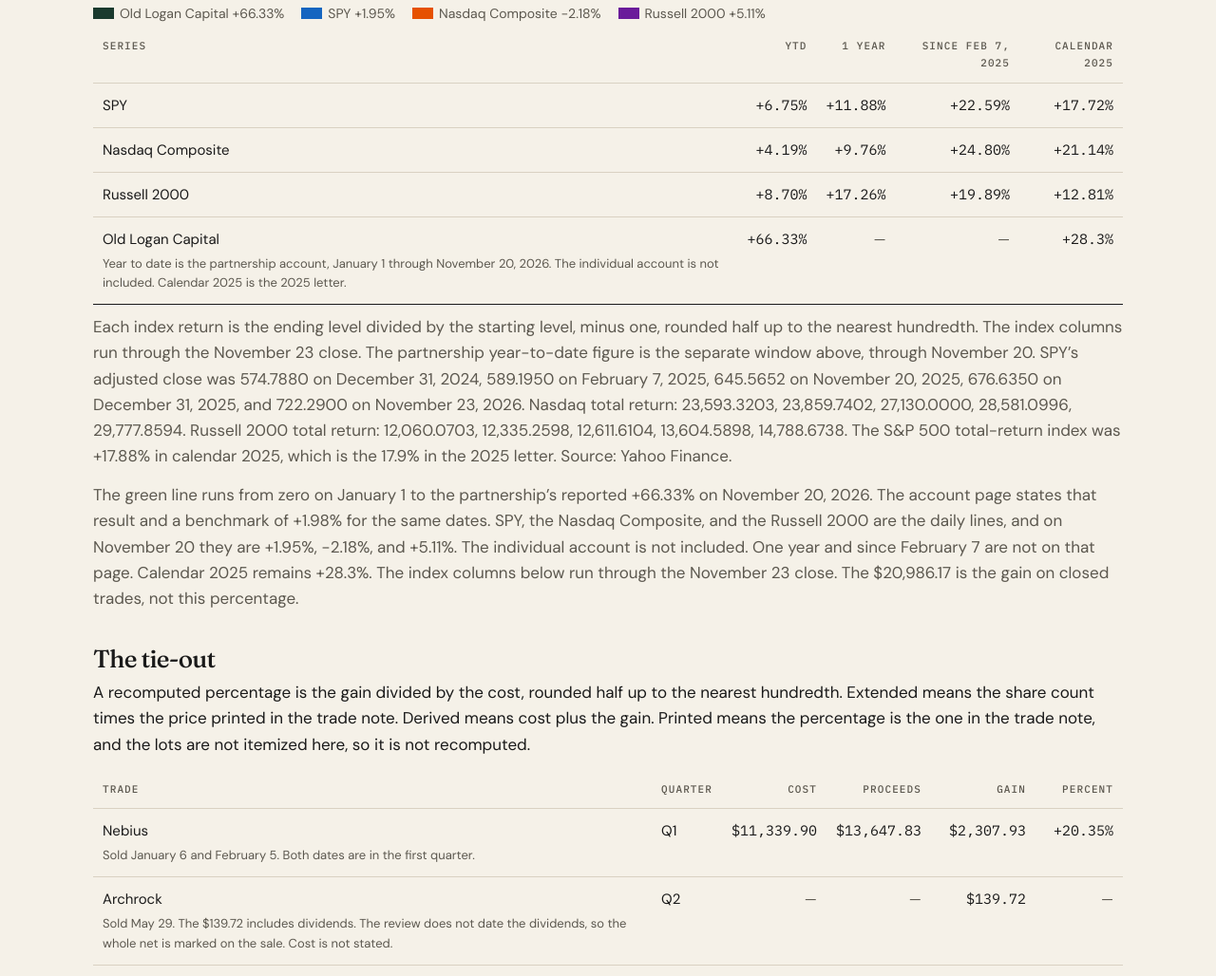
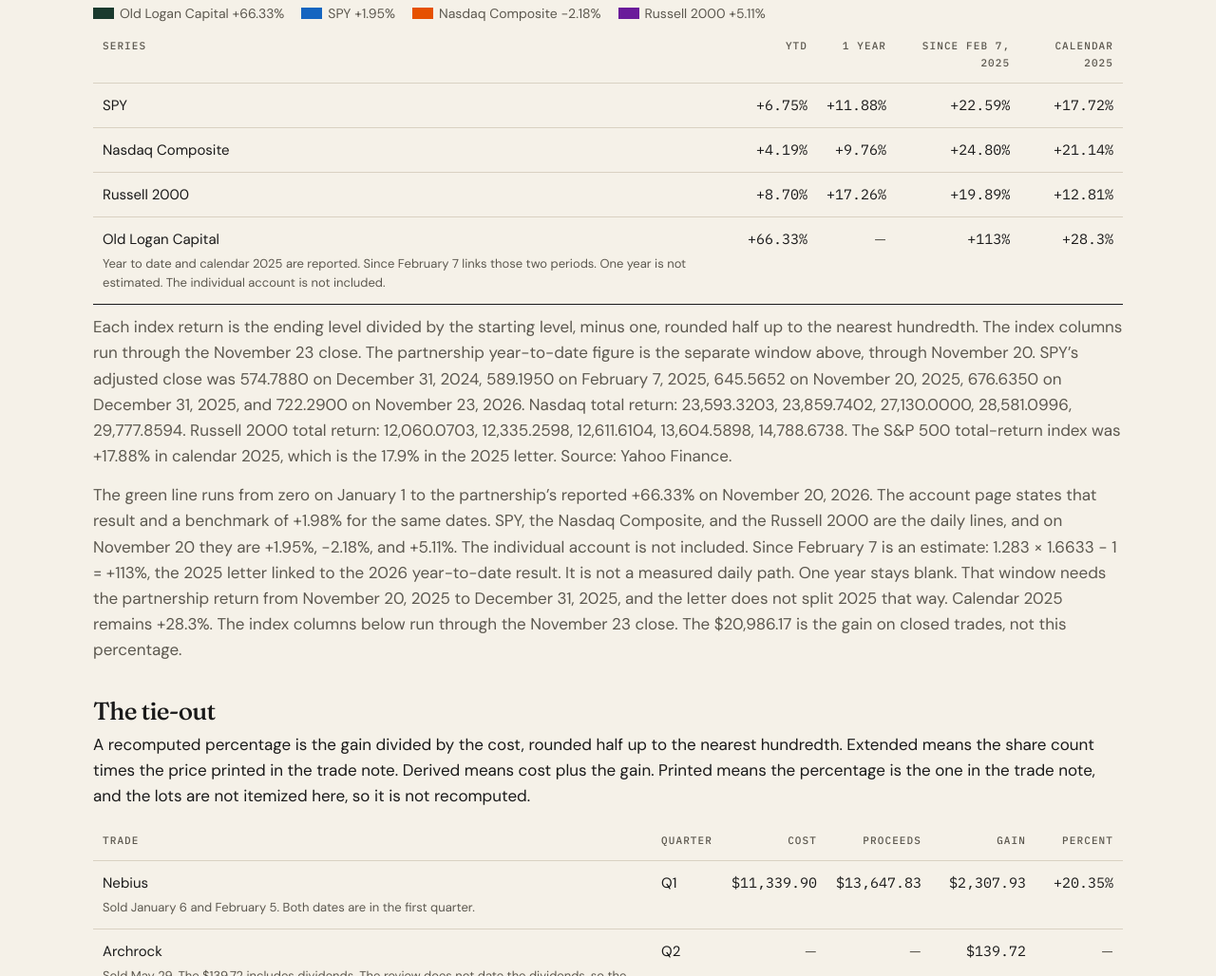
Before and after one commit to SamThor98/olc-2026-letter, a plain HTML site: page index.html in a window 1280 px wide. Shown: the part 3919-4947 px from the top of the page at 95% size. Drawn offline with Linux system fonts and the light colour scheme.

Commit message:
Estimate the since-February partnership return by linking the two reported periods.

```diff
--- a/index.html
+++ b/index.html
@@ -582,12 +582,12 @@
                         <tr><td>SPY</td><td class="r num">+6.75%</td><td class="r num">+11.88%</td><td class="r num">+22.59%</td><td class="r num">+17.72%</td></tr>
                         <tr><td>Nasdaq Composite</td><td class="r num">+4.19%</td><td class="r num">+9.76%</td><td class="r num">+24.80%</td><td class="r num">+21.14%</td></tr>
                         <tr><td>Russell 2000</td><td class="r num">+8.70%</td><td class="r num">+17.26%</td><td class="r num">+19.89%</td><td class="r num">+12.81%</td></tr>
-                        <tr><td>Old Logan Capital<span class="sub">Year to date is the partnership account, January 1 through November 20, 2026. The individual account is not included. Calendar 2025 is the 2025 letter.</span></td><td class="r num">+66.33%</td><td class="r muted">—</td><td class="r muted">—</td><td class="r num">+28.3%</td></tr>
+                        <tr><td>Old Logan Capital<span class="sub">Year to date and calendar 2025 are reported. Since February 7 links those two periods. One year is not estimated. The individual account is not included.</span></td><td class="r num">+66.33%</td><td class="r muted">—</td><td class="r num">+113%</td><td class="r num">+28.3%</td></tr>
                     </tbody>
                 </table>
                 </div>
                 <p class="muted" style="margin-top:10px;">Each index return is the ending level divided by the starting level, minus one, rounded half up to the nearest hundredth. The index columns run through the November 23 close. The partnership year-to-date figure is the separate window above, through November 20. SPY’s adjusted close was 574.7880 on December 31, 2024, 589.1950 on February 7, 2025, 645.5652 on November 20, 2025, 676.6350 on December 31, 2025, and 722.2900 on November 23, 2026. Nasdaq total return: 23,593.3203, 23,859.7402, 27,130.0000, 28,581.0996, 29,777.8594. Russell 2000 total return: 12,060.0703, 12,335.2598, 12,611.6104, 13,604.5898, 14,788.6738. The S&P 500 total-return index was +17.88% in calendar 2025, which is the 17.9% in the 2025 letter. Source: Yahoo Finance.</p>
-                <p class="muted">The green line runs from zero on January 1 to the partnership’s reported +66.33% on November 20, 2026. The account page states that result and a benchmark of +1.98% for the same dates. SPY, the Nasdaq Composite, and the Russell 2000 are the daily lines, and on November 20 they are +1.95%, −2.18%, and +5.11%. The individual account is not included. One year and since February 7 are not on that page. Calendar 2025 remains +28.3%. The index columns below run through the November 23 close. The $20,986.17 is the gain on closed trades, not this percentage.</p>
+                <p class="muted">The green line runs from zero on January 1 to the partnership’s reported +66.33% on November 20, 2026. The account page states that result and a benchmark of +1.98% for the same dates. SPY, the Nasdaq Composite, and the Russell 2000 are the daily lines, and on November 20 they are +1.95%, −2.18%, and +5.11%. The individual account is not included. Since February 7 is an estimate: 1.283 × 1.6633 − 1 = +113%, the 2025 letter linked to the 2026 year-to-date result. It is not a measured daily path. One year stays blank. That window needs the partnership return from November 20, 2025 to December 31, 2025, and the letter does not split 2025 that way. Calendar 2025 remains +28.3%. The index columns below run through the November 23 close. The $20,986.17 is the gain on closed trades, not this percentage.</p>
 
                 <h3 style="margin-top:36px;">The tie-out</h3>
                 <p>A recomputed percentage is the gain divided by the cost, rounded half up to the nearest hundredth. Extended means the share count times the price printed in the trade note. Derived means cost plus the gain. Printed means the percentage is the one in the trade note, and the lots are not itemized here, so it is not recomputed.</p>
```
